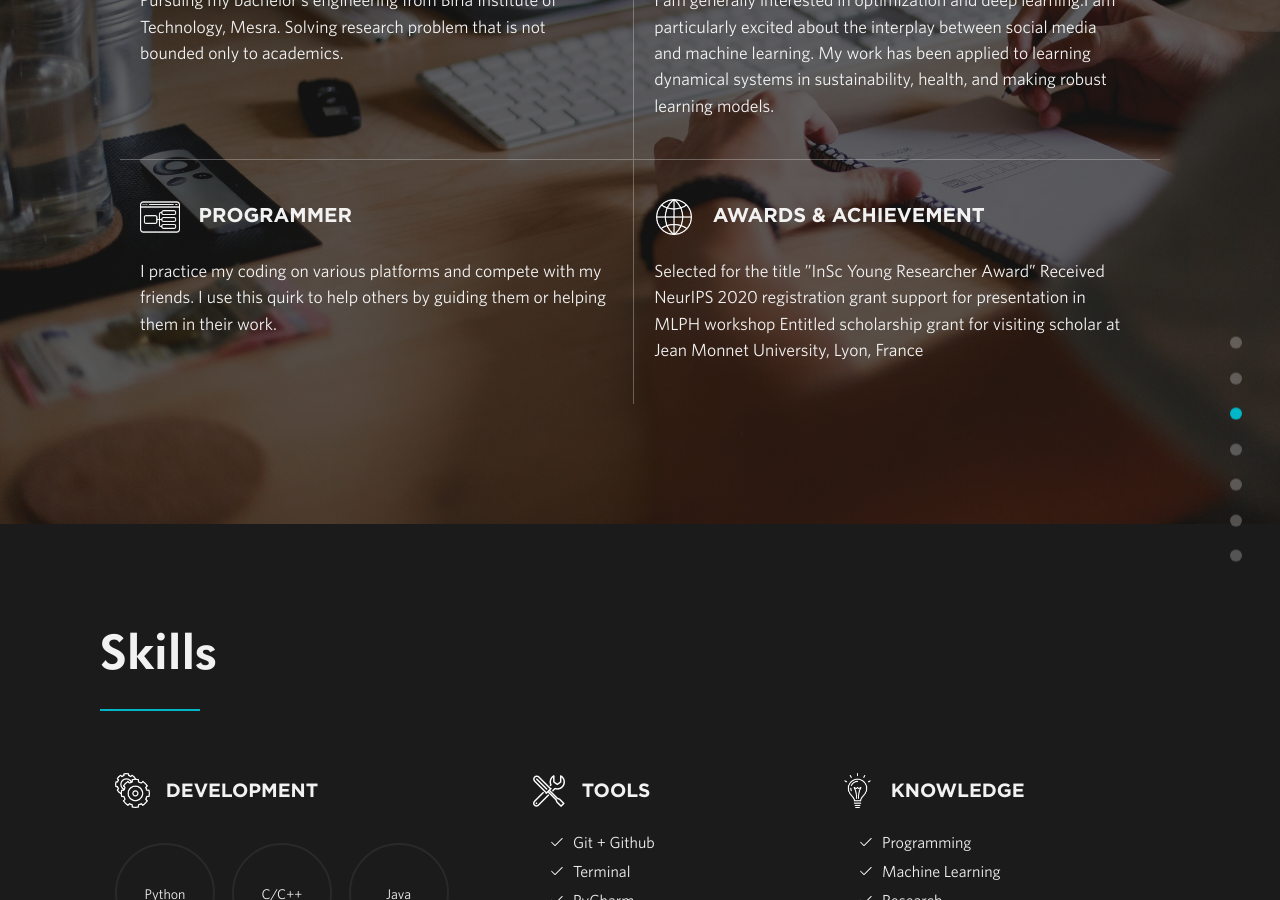
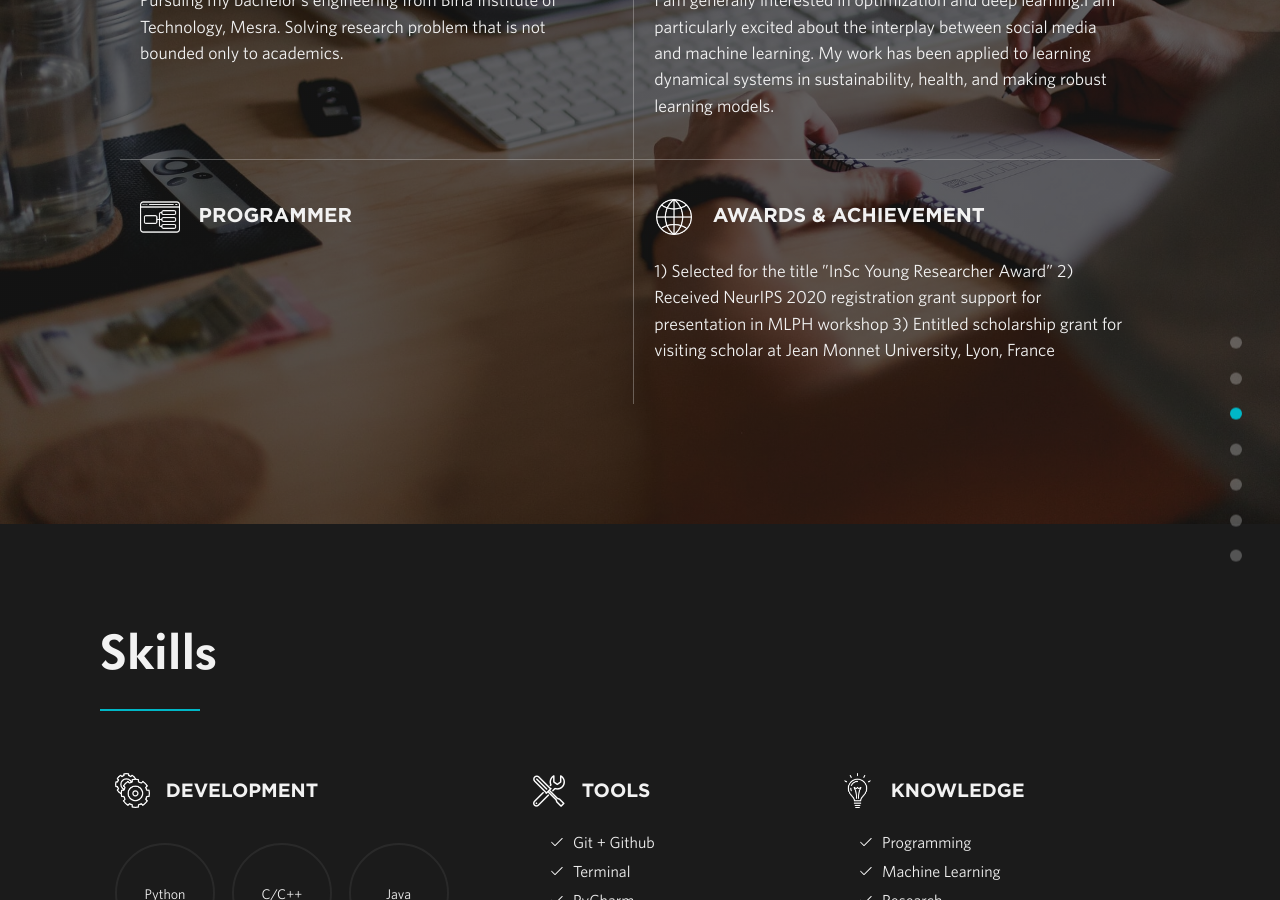
Before and after one commit to sumit6597/sumit6597.github.io, a Jekyll site: the page built from index.html, in a window 1280 px wide and 900 px high, scrolled down 2066 px. Built offline with Jekyll 4.4.1, drawn with Linux system fonts in a browser that asks for light colours; nearby versions of some CDN libraries.

Commit message:
Update services.yml

```diff
--- a/_data/services.yml
+++ b/_data/services.yml
@@ -11,10 +11,10 @@
   services:
     - heading: Programmer
       sprite: xd
-      text: I practice my coding on various platforms and compete with my friends. I use this quirk to help others by guiding them or helping them in their work.
+      text:
 
     - heading: Awards & Achievement
       sprite: wit
-      text: Selected for the title ”InSc Young Researcher Award”
-            Received NeurIPS 2020 registration grant support for presentation in MLPH workshop
-            Entitled scholarship grant for visiting scholar at Jean Monnet University, Lyon, France
+      text: 1) Selected for the title ”InSc Young Researcher Award”
+            2) Received NeurIPS 2020 registration grant support for presentation in MLPH workshop
+            3) Entitled scholarship grant for visiting scholar at Jean Monnet University, Lyon, France
```
